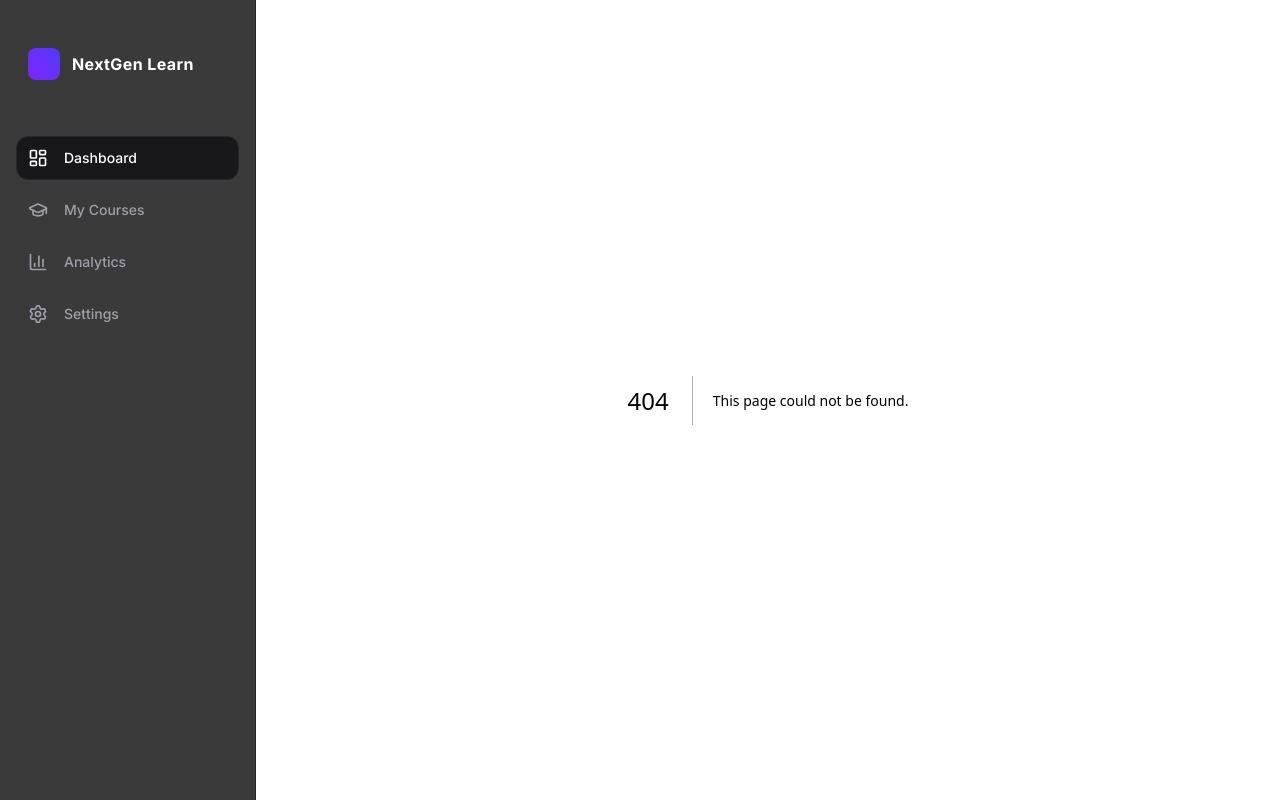
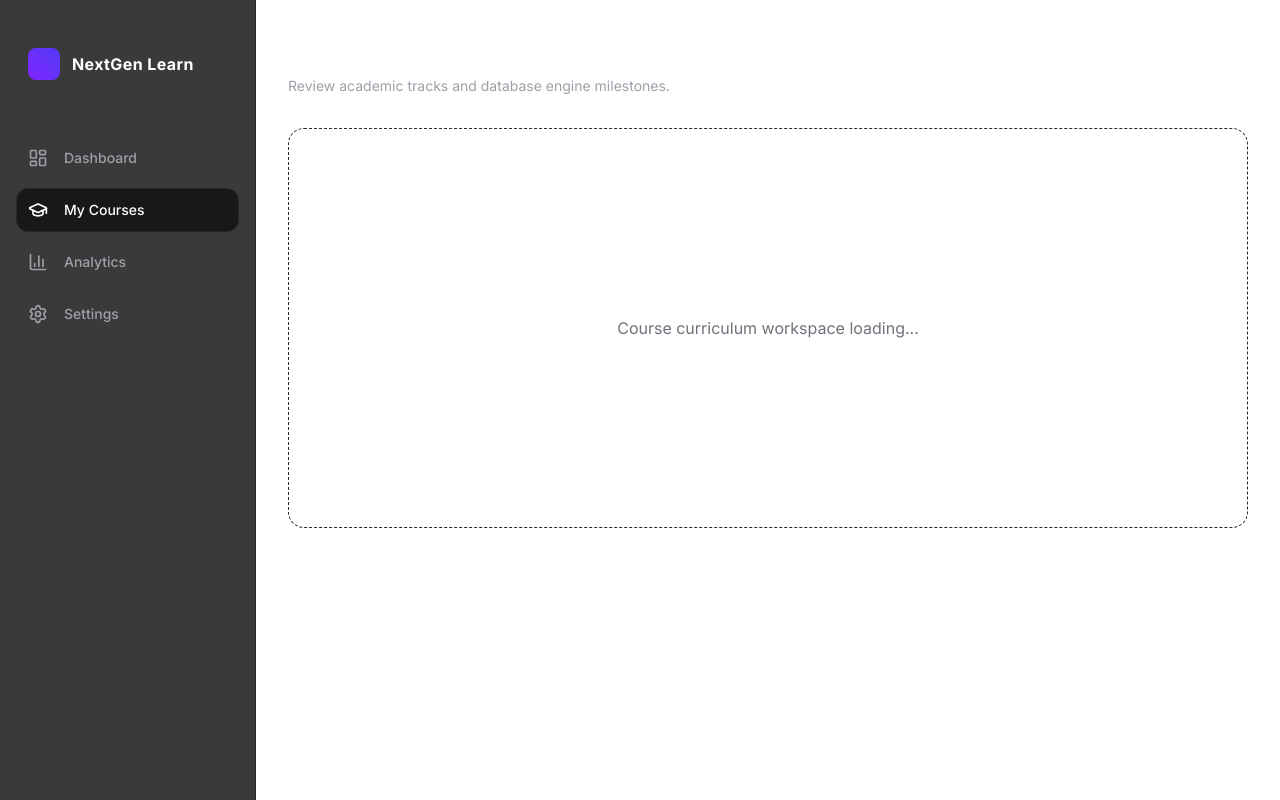
Before and after one commit to Abhinav-Singh-git/student-dashboard, a Next.js app: page /courses in a window 1280 px wide. Before the commit this address had no page. Built offline with nearby package versions, Linux system fonts and the light colour scheme.

Commit message:
feat: establish application routing paths for nested workspace menus

```diff
--- /dev/null
+++ b/src/app/analytics/page.tsx
@@ -0,0 +1,11 @@
+export default function AnalyticsPage() {
+  return (
+    <div className="p-8 max-w-7xl mx-auto w-full text-white">
+      <h1 className="text-3xl font-bold tracking-tight mb-2">Performance Analytics</h1>
+      <p className="text-zinc-400 text-sm">Telemetry readouts for weekly velocity updates.</p>
+      <div className="mt-8 border border-dashed border-zinc-800 rounded-2xl h-[400px] flex items-center justify-center text-zinc-500">
+        Engine metrics matrix processing...
+      </div>
+    </div>
+  );
+}
--- /dev/null
+++ b/src/app/courses/page.tsx
@@ -0,0 +1,11 @@
+export default function CoursesPage() {
+  return (
+    <div className="p-8 max-w-7xl mx-auto w-full text-white">
+      <h1 className="text-3xl font-bold tracking-tight mb-2">My Enrolled Courses</h1>
+      <p className="text-zinc-400 text-sm">Review academic tracks and database engine milestones.</p>
+      <div className="mt-8 border border-dashed border-zinc-800 rounded-2xl h-[400px] flex items-center justify-center text-zinc-500">
+        Course curriculum workspace loading...
+      </div>
+    </div>
+  );
+}
--- /dev/null
+++ b/src/app/settings/page.tsx
@@ -0,0 +1,11 @@
+export default function SettingsPage() {
+  return (
+    <div className="p-8 max-w-7xl mx-auto w-full text-white">
+      <h1 className="text-3xl font-bold tracking-tight mb-2">Control Workspace Settings</h1>
+      <p className="text-zinc-400 text-sm">Manage profile parameters and integration keys.</p>
+      <div className="mt-8 border border-dashed border-zinc-800 rounded-2xl h-[400px] flex items-center justify-center text-zinc-500">
+        System configuration terminal offline.
+      </div>
+    </div>
+  );
+}
--- a/src/components/Sidebar.tsx
+++ b/src/components/Sidebar.tsx
@@ -1,18 +1,19 @@
 'use client';
 
-import { useState } from 'react';
+import Link from 'next/link';
+import { usePathname } from 'next/navigation';
 import { motion } from 'framer-motion';
 import * as Icons from 'lucide-react';
 
 const navItems = [
-  { id: 'dashboard', label: 'Dashboard', icon: 'LayoutDashboard' },
-  { id: 'courses', label: 'My Courses', icon: 'GraduationCap' },
-  { id: 'analytics', label: 'Analytics', icon: 'BarChart3' },
-  { id: 'settings', label: 'Settings', icon: 'Settings' },
+  { id: 'dashboard', label: 'Dashboard', icon: 'LayoutDashboard', href: '/' },
+  { id: 'courses', label: 'My Courses', icon: 'GraduationCap', href: '/courses' },
+  { id: 'analytics', label: 'Analytics', icon: 'BarChart3', href: '/analytics' },
+  { id: 'settings', label: 'Settings', icon: 'Settings', href: '/settings' },
 ];
 
 export function Sidebar() {
-  const [activeTab, setActiveTab] = useState('dashboard');
+  const pathname = usePathname();
 
   return (
     <nav className="fixed bottom-0 left-0 right-0 z-50 border-t border-zinc-800 bg-zinc-950/80 p-4 backdrop-blur-md md:sticky md:top-0 md:h-screen md:w-20 md:border-r md:border-t-0 lg:w-64">
@@ -25,12 +26,14 @@ export function Sidebar() {
         <ul className="flex w-full justify-around gap-2 md:flex-col md:justify-start">
           {navItems.map((item) => {
             const IconComponent = (Icons as any)[item.icon] || Icons.HelpCircle;
-            const isActive = activeTab === item.id;
+
+            // Matches active tab state directly against the real browser route address
+            const isActive = pathname === item.href;
 
             return (
               <li key={item.id} className="relative w-full list-none">
-                <button
-                  onClick={() => setActiveTab(item.id)}
+                <Link
+                  href={item.href}
                   className={`relative flex w-full items-center justify-center gap-4 rounded-xl p-3 text-sm font-medium transition-colors hover:text-white md:justify-center lg:justify-start ${
                     isActive ? 'text-white' : 'text-zinc-400'
                   }`}
@@ -46,7 +49,7 @@ export function Sidebar() {
                     <IconComponent className="h-5 w-5" />
                   </span>
                   <span className="relative z-10 hidden lg:block">{item.label}</span>
-                </button>
+                </Link>
               </li>
             );
           })}
```
